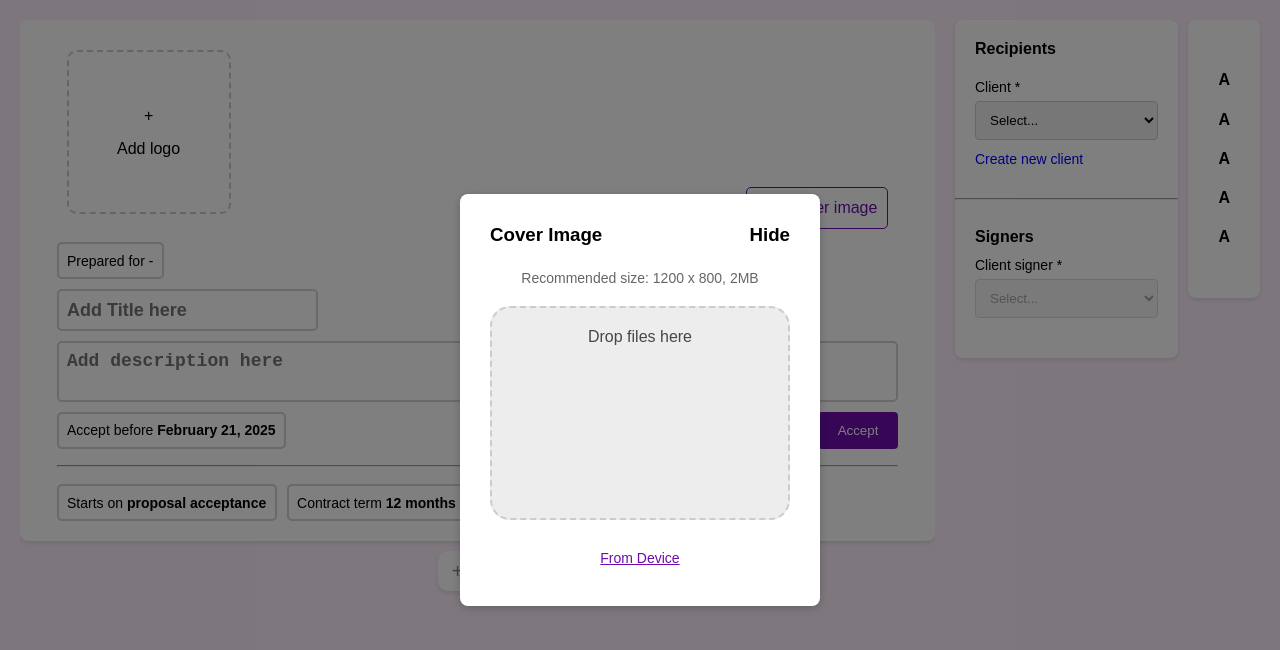
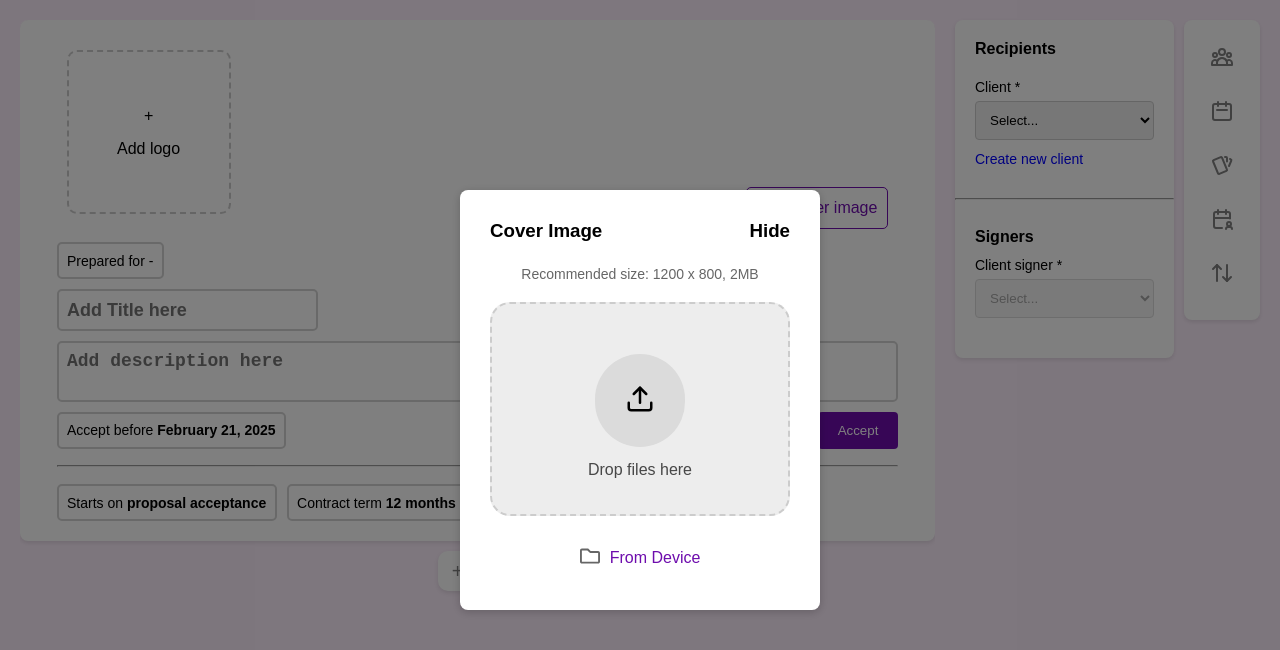
Before and after one commit to souvikotaku/newcardsproject, a React (Create React App) app: page / in a window 1280 px wide. Both pictures are taken after a click on the element "Add cover image". Shown: the top 650 px of the page. Built offline with nearby package versions, Linux system fonts and the light colour scheme.

Commit message:
added icons

```diff
--- a/package.json
+++ b/package.json
@@ -6,6 +6,7 @@
     "cra-template": "1.2.0",
     "react": "^19.0.0",
     "react-dom": "^19.0.0",
+    "react-icons": "^5.4.0",
     "react-scripts": "5.0.1"
   },
   "scripts": {
--- a/src/views/Home.css
+++ b/src/views/Home.css
@@ -274,6 +274,21 @@ body {
   top: 30px;
   z-index: 2;
 }
+.filter-icon {
+  transition: color 0.3s ease;
+  color: gray;
+}
+.uploadlogo {
+  width: fit-content;
+  /* margin: auto; */
+  background: #dbdbdb;
+  padding: 30px;
+  border-radius: 45px;
+}
+/* Hover effect for the button */
+.filter-button:hover .filter-icon {
+  color: blue;
+}
 
 .indisection {
   background-color: #fff;
@@ -283,12 +298,33 @@ body {
 }
 
 .indisection2 {
+  width: 60px;
   background-color: #fff;
   border-radius: 8px;
-  padding: 30px;
+  padding: 15px;
   box-shadow: 0 2px 4px rgba(0, 0, 0, 0.1);
   height: fit-content;
   margin-left: 10px;
+}
+
+.filterpara {
+  padding: 10px;
+  margin: 0px;
+  align-items: center;
+  display: flex;
+  justify-content: center;
+  margin-bottom: 10px;
+  cursor: pointer; /* Ensures it looks clickable */
+  transition: background-color 0.3s ease; /* Smooth background transition */
+  border-radius: 5px;
+}
+
+.filterpara:hover {
+  background-color: #f2f3f6; /* Changes background to pink on hover */
+}
+
+.filterpara:active {
+  background-color: pink; /* Ensures background is pink on click */
 }
 
 .modal-content-logo h3 {
@@ -309,6 +345,15 @@ body {
   color: #474747;
   cursor: pointer;
   height: 170px;
+  display: flex;
+  justify-content: center;
+}
+
+.uploadicondiv {
+  display: flex;
+  flex-direction: column;
+  justify-content: center;
+  align-items: center;
 }
 
 .removebutton {
@@ -320,15 +365,36 @@ body {
   cursor: pointer;
   height: 45px;
   background-color: white;
+  font-size: 16px;
+  display: flex;
+  justify-content: center;
+  align-items: center;
 }
 
 .from-device {
   display: inline-block;
   margin: 10px 0;
   color: #6e0dad;
-  font-size: 14px;
+  font-size: 16px;
   cursor: pointer;
   text-decoration: underline;
+  justify-content: center;
+  display: flex;
+  align-items: center;
+  text-decoration: none;
+}
+
+.fromdevicediv {
+  display: flex;
+  justify-content: center;
+}
+
+.fromdevicepara {
+  align-items: center;
+  display: flex;
+  justify-content: center;
+  margin-right: 10px;
+  margin-top: 10px;
 }
 
 .close-modal {
--- a/src/views/Home.js
+++ b/src/views/Home.js
@@ -1,5 +1,10 @@
 import React, { useState } from "react";
 import "./Home.css";
+import { FiFilter, FiUpload } from "react-icons/fi"; // Import the filter icon
+import { HiOutlineUserGroup, HiOutlineCalendar } from "react-icons/hi";
+import { TbCards, TbCalendarUser, TbTrash } from "react-icons/tb";
+import { LuArrowUpDown } from "react-icons/lu";
+import { FaRegFolder } from "react-icons/fa";
 
 const Home = () => {
   const [sections, setSections] = useState([
@@ -200,7 +205,12 @@ const Home = () => {
                           onDragOver={(e) => e.preventDefault()}
                           onDrop={(e) => handleDrop(e, "logo")}
                         >
+                          <div className="uploadicondiv">
+                            <p className="uploadlogo">
+                              <FiUpload size={30} color="black" />
+                            </p>
                             Drop files here
+                          </div>
                         </div>
                         <input
                           type="file"
@@ -221,12 +231,18 @@ const Home = () => {
                             display: "flex",
                           }}
                         >
+                          <div className="fromdevicediv">
+                            <p className="fromdevicepara">
+                              <FaRegFolder size={20} />
+                            </p>
+
                             <label
                               htmlFor="fileInputLogo"
                               className="from-device"
                             >
                               From Device
                             </label>
+                          </div>
 
                           {sections[activeSectionIndex]?.logo && (
                             <button
@@ -237,6 +253,13 @@ const Home = () => {
                                 setSections(newSections);
                               }}
                             >
+                              <p
+                                style={{
+                                  marginRight: "10px",
+                                }}
+                              >
+                                <TbTrash size={20} />
+                              </p>
                               Remove
                             </button>
                           )}
@@ -479,11 +502,26 @@ const Home = () => {
             </div>
           </div>
           <div className="indisection2">
-            <h4>A</h4>
-            <h4>A</h4>
-            <h4>A</h4>
-            <h4>A</h4>
-            <h4>A</h4>
+            <p className="filterpara">
+              {" "}
+              <HiOutlineUserGroup size={24} className="filter-icon" />
+            </p>
+            <p className="filterpara">
+              {" "}
+              <HiOutlineCalendar size={24} className="filter-icon" />
+            </p>
+            <p className="filterpara">
+              {" "}
+              <TbCards size={24} className="filter-icon" />
+            </p>
+            <p className="filterpara">
+              {" "}
+              <TbCalendarUser size={24} className="filter-icon" />
+            </p>
+            <p className="filterpara">
+              {" "}
+              <LuArrowUpDown size={24} className="filter-icon" />
+            </p>
           </div>
         </div>
 
@@ -573,7 +611,12 @@ const Home = () => {
                 onDragOver={(e) => e.preventDefault()}
                 onDrop={(e) => handleDrop(e, "coverImage")}
               >
+                <div className="uploadicondiv">
+                  <p className="uploadlogo">
+                    <FiUpload size={30} color="black" />
+                  </p>
                   Drop files here
+                </div>
               </div>
               <input
                 type="file"
@@ -590,9 +633,15 @@ const Home = () => {
                   display: "flex",
                 }}
               >
+                <div className="fromdevicediv">
+                  <p className="fromdevicepara">
+                    <FaRegFolder size={20} />
+                  </p>
+
                   <label htmlFor="fileInputCoverImage" className="from-device">
                     From Device
                   </label>
+                </div>
                 {sections[activeSectionIndex]?.coverImage && (
                   <button
                     className="removebutton"
@@ -602,6 +651,13 @@ const Home = () => {
                       setSections(newSections);
                     }}
                   >
+                    <p
+                      style={{
+                        marginRight: "10px",
+                      }}
+                    >
+                      <TbTrash size={20} />
+                    </p>
                     Remove
                   </button>
                 )}
```
Also changed, not shown: 1 other file (tests, documents, lock files or other folders). Lines whose indentation alone changed are shown as unchanged.
